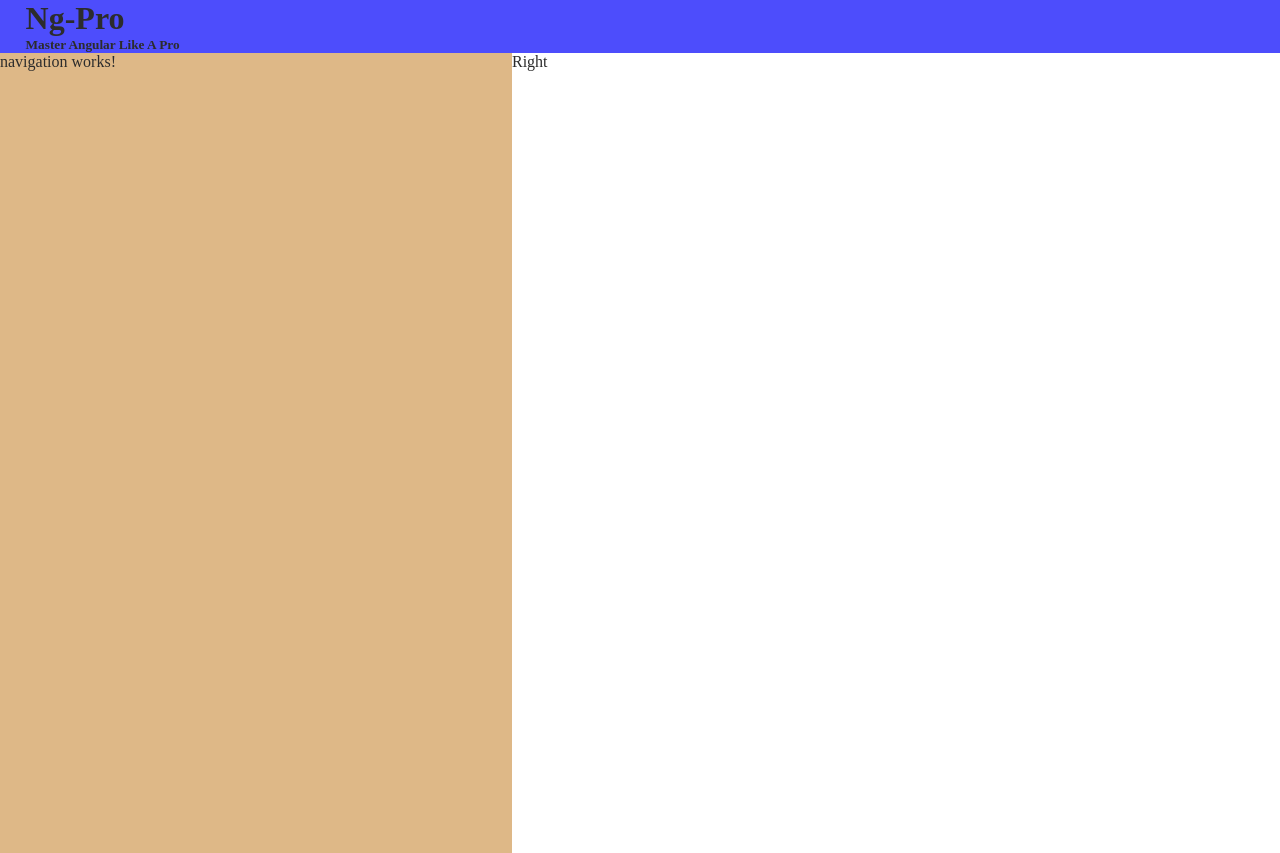
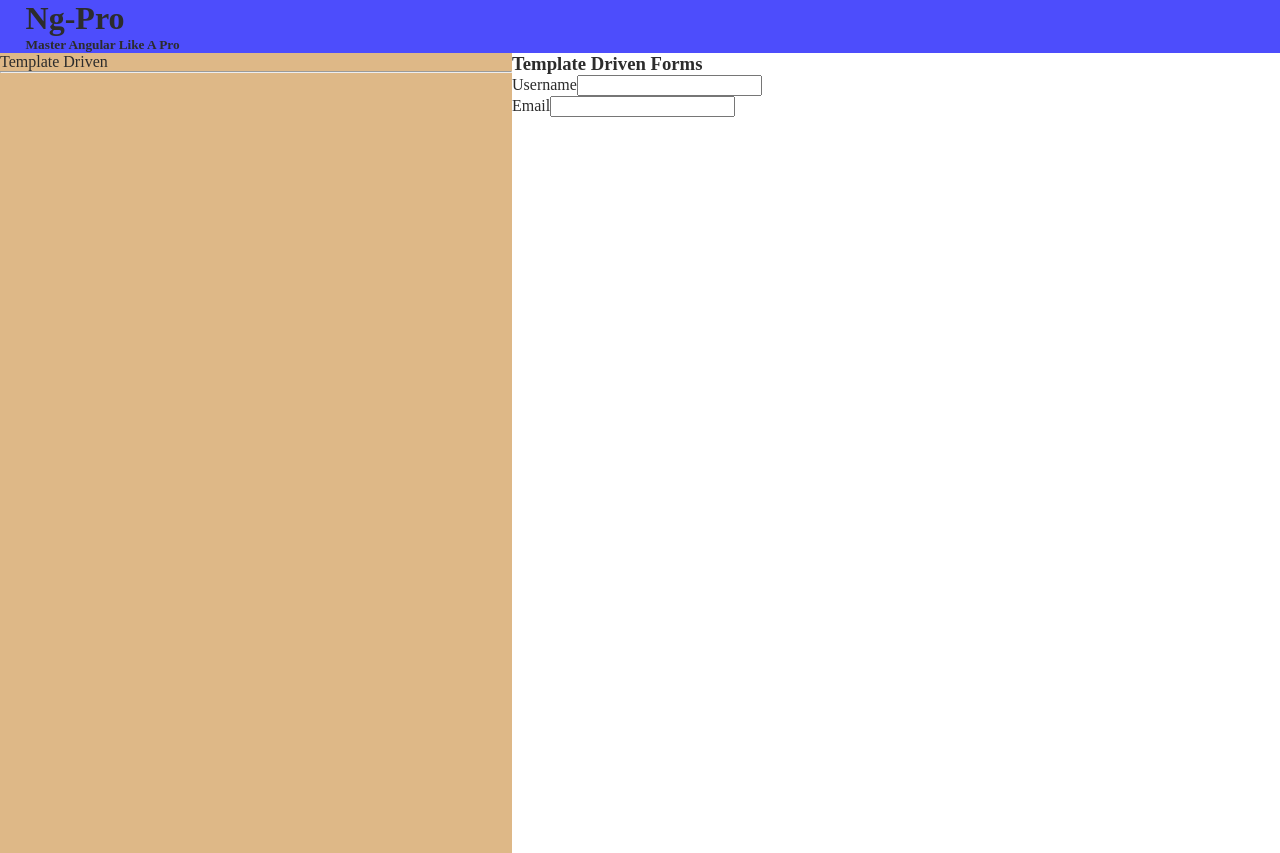
Before and after one commit to Rohit-Kumar-Sah/NgPro, an Angular app: page / in a window 1280 px wide. Shown: the top 853 px of the page. Built offline with nearby package versions, Linux system fonts and the light colour scheme.

Commit message:
setup for template driven approach

```diff
--- a/src/app/app.component.html
+++ b/src/app/app.component.html
@@ -15,7 +15,7 @@
     </header>
     <section class="main_layout">
         <app-navigation></app-navigation>
-        <div>Right</div>
+        <app-content></app-content>
     </section>
 </body>
 
--- /dev/null
+++ b/src/app/content/TemplateDrivenForms/td/td.component.html
@@ -0,0 +1,11 @@
+<h3>
+    Template Driven Forms
+</h3>
+
+<form>
+    <label for="username">Username</label>
+    <input type="text" id="username">
+    <br>
+    <label for="email">Email</label>
+    <input type="email" id="email">
+</form>
--- /dev/null
+++ b/src/app/content/TemplateDrivenForms/td/td.component.ts
@@ -0,0 +1,15 @@
+import { Component, OnInit } from '@angular/core';
+
+@Component({
+  selector: 'app-td',
+  templateUrl: './td.component.html',
+  styleUrls: ['./td.component.css']
+})
+export class TDComponent implements OnInit {
+
+  constructor() { }
+
+  ngOnInit(): void {
+  }
+
+}
--- /dev/null
+++ b/src/app/content/content.component.html
@@ -0,0 +1 @@
+<app-td></app-td>
--- /dev/null
+++ b/src/app/content/content.component.ts
@@ -0,0 +1,15 @@
+import { Component, OnInit } from '@angular/core';
+
+@Component({
+  selector: 'app-content',
+  templateUrl: './content.component.html',
+  styleUrls: ['./content.component.css']
+})
+export class ContentComponent implements OnInit {
+
+  constructor() { }
+
+  ngOnInit(): void {
+  }
+
+}
--- a/src/app/navigation/navigation.component.html
+++ b/src/app/navigation/navigation.component.html
@@ -1 +1,2 @@
-<p>navigation works!</p>
+<div> Template Driven</div>
+<hr>
```
Also changed, not shown: src/app/app.module.ts (+6 -1 lines), src/app/content/TemplateDrivenForms/td/td.component.css (added), src/app/content/content.component.css (added), 2 other files (tests, documents, lock files or other folders).
